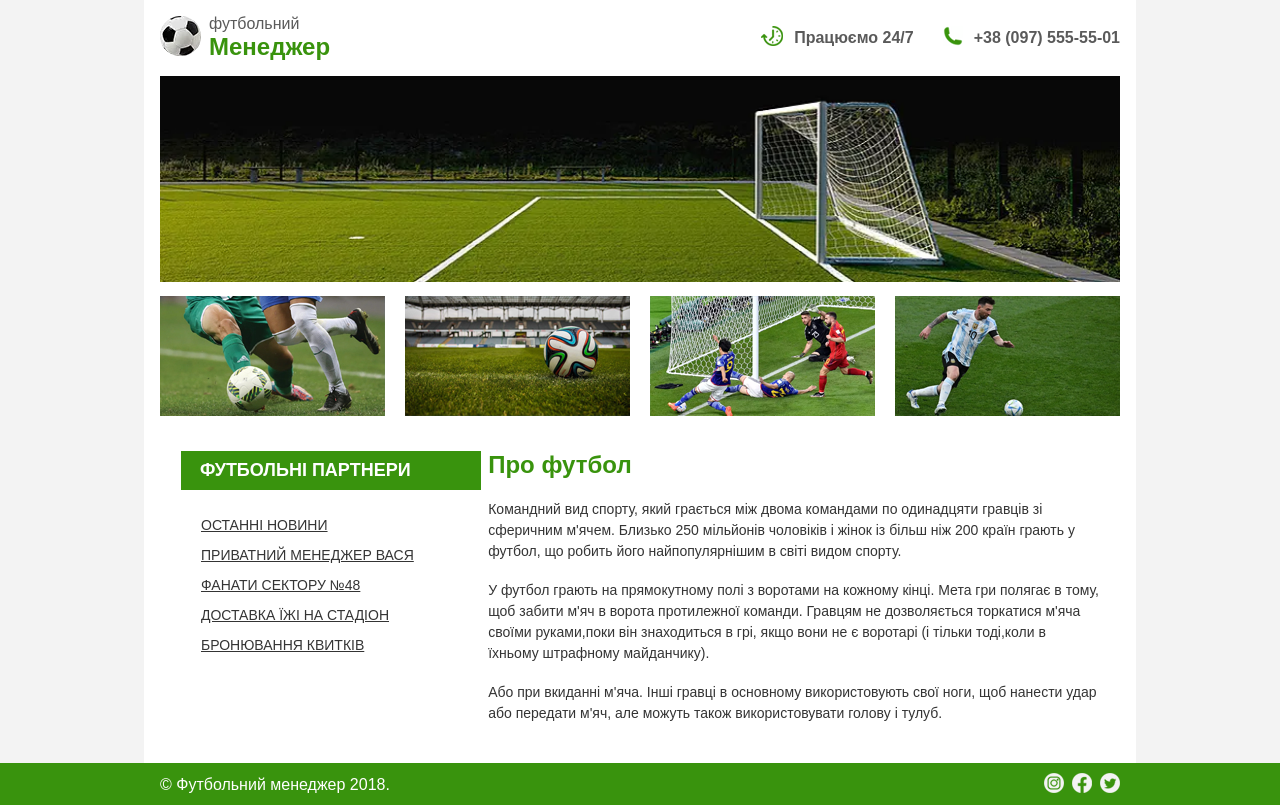
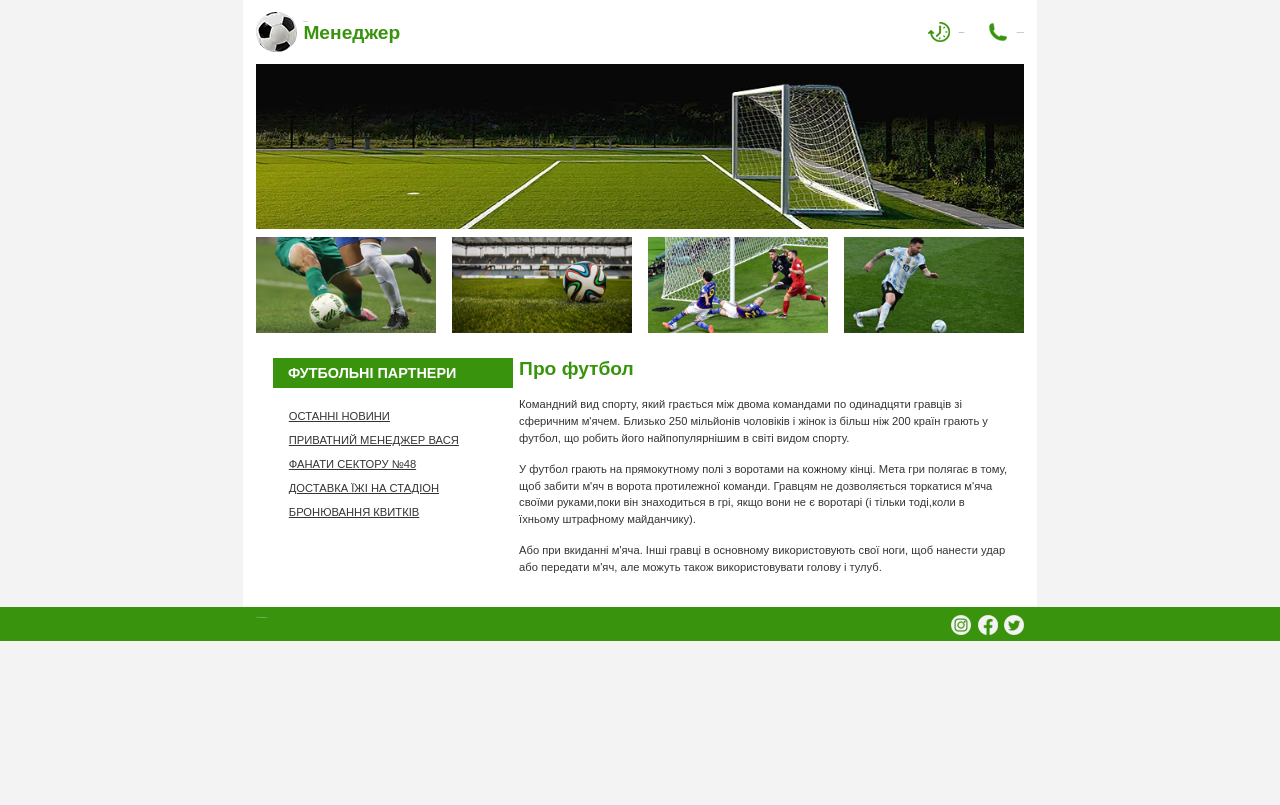
Before and after one commit to MatiushkoDasha/football0homework2, a plain HTML site: page index.html in a window 1280 px wide. Drawn offline with Linux system fonts and the light colour scheme.

Commit message:
dont push the horses

```diff
--- a/css/style.css
+++ b/css/style.css
@@ -1,6 +1,10 @@
 * {
     margin: 0;
     padding: 0;
+}
+
+html {
+    font-size: 0.8px;
 }
 
 body {
@@ -11,10 +15,10 @@ body {
 }
 
 h1 {
-    font-size: 24px;
+    font-size: 24rem;
     color: #39930d;
     font-weight: bold;
-    margin-bottom: 20px;
+    margin-bottom: 20rem;
 }
 .flex-between {
     display: flex;
@@ -28,7 +32,7 @@ a {
 
 .flex {
     display: flex;
-    gap: 8px;
+    gap: 8rem;
     align-items: center;
 }
 ul {
@@ -36,18 +40,18 @@ ul {
 }
 
 section {
-   padding: 21px;
+   padding: 21rem;
 }
 
 footer {
     background: #39930d;
-    padding: 8px 0;
+    padding: 8rem 0;
 }
 
 .wrapper {
     margin: auto;
-    max-width: 960px;
-    padding: 0 16px;
+    max-width: 960rem;
+    padding: 0 16rem;
 }
 
 .bg-white {
@@ -59,7 +63,7 @@ footer {
 }
 
 .header {
-   padding: 15px 0 15px 0 ;;
+   padding: 15rem 0 15rem 0 ;;
 }
 
 .header p {
@@ -73,19 +77,19 @@ footer {
 }
 .ball b {
     display: block;
-    font-size: 24px;
+    font-size: 24rem;
     color: #39930d;
 }
 .number {
     align-items: center;
-    gap: 29px;
+    gap: 29rem;
 }
 .number img {
-    margin-right: 3px;
+    margin-right: 3rem;
 }
 
 .img img {
-  padding-bottom: 10px;
+  padding-bottom: 10rem;
 }
 
 .big img {
@@ -99,47 +103,79 @@ footer {
 }
 
 .small img {
-    width: 225px;
-    height: 120px;
+    max-width:225rem;
+    max-height: 120rem;
 }
 
 .block1 {
-    max-width: 300px;
+    max-width: 300rem;
 }
 
 .block1 h2 {
     text-transform: uppercase;
-    min-width: 262px;
-    font-size: 18px;
+    min-width: 262rem;
+    font-size: 18rem;
     color: #ffffff;
-    padding: 9px 19px;
+    padding: 9rem 19rem;
     background-color: #39930d;
 }
 
 .block1 ul {
-    padding: 20px;
+    padding: 20rem;
 }
 
 .block1 a {
-    font-size: 14px;
-    line-height: 30px;
+    font-size: 14rem;
+    line-height: 30rem;
     text-decoration: underline;
     text-transform: uppercase;
     color: #343434;
 }
 
 .block2 p {
-    line-height: 21px;
-    font-size: 14px;
-    margin-bottom: 18px;
+    line-height: 21rem;
+    font-size: 14rem;
+    margin-bottom: 18rem;
     color: #343434;
 }
 
 .contacts p {
-    margin-top: 5px;
+    margin-top: 5rem;
     color: #ffffff;
 }
 
 .contacts img {
-    margin-top: 2px;
+    margin-top: 2rem;
 }
+
+@media screen  and (min-width: 768rem){
+    html {
+        font-size: .9px;
+    }
+
+}
+
+@media screen  and (min-width: 1024rem){
+    html {
+        font-size: 1px;
+    }
+
+}
+
+@media screen  and (min-width: 1400rem){
+    html {
+        font-size: 1.1px;
+    }
+}
+
+@media screen  and (min-width: 1920rem){
+    html {
+        font-size: 1.5px;
+    }
+}
+
+@media screen  and (min-width: 2200rem){
+    html {
+        font-size: 1.7px;
+    }
+}
--- a/index.html
+++ b/index.html
@@ -3,7 +3,7 @@
 
 <head>
     <meta charset="UTF-8">
-    <meta name="viewport" content="width=device-width, initial-scale=1.0">
+     <meta name="viewport" content="width=device-whidth, user-scalable=yes, initial-scale=1.0, maximum-scale=1.0, minimum-scale=1.0">
     <title>Футбольний менеджер працюємо 24/7</title>
     <link rel="stylesheet" href="css/style.css">
 </head>
```
